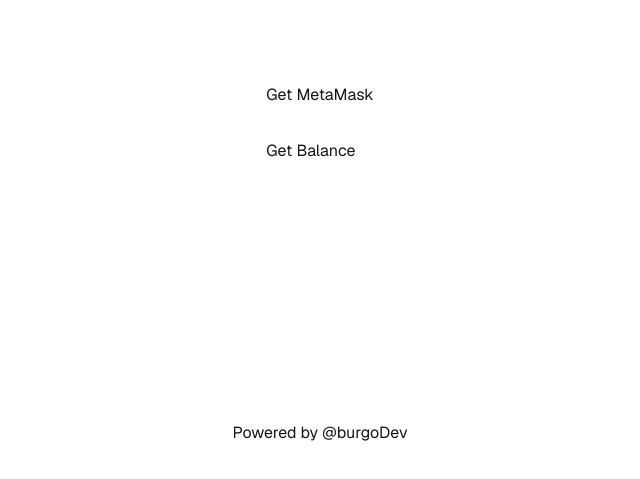
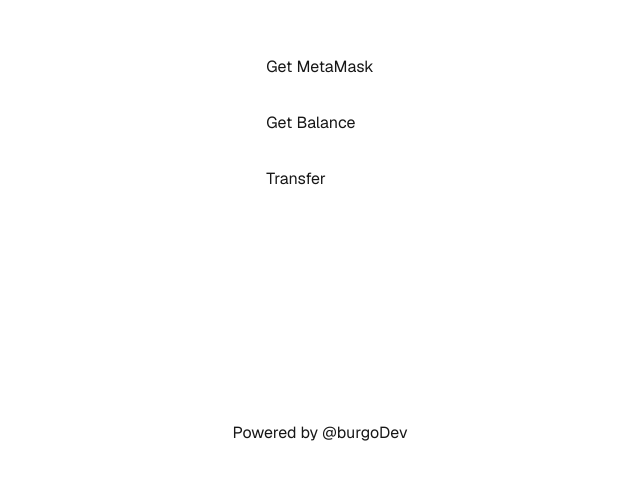
Before and after one commit to burgodev/web3-js-metamask-app, a Next.js app: page / in a window 1280 px wide. Shown: the part 277-756 px from the top of the page, without its empty margins (320-960 px from the left). Built offline with nearby package versions, Linux system fonts and the light colour scheme.

Commit message:
feat: transfer button

```diff
--- a/app/page.tsx
+++ b/app/page.tsx
@@ -1,7 +1,11 @@
 "use client";
 
 import { useState } from "react";
-import { getMetaMaskProvider, getBalance } from "./metamask/metaMaskService";
+import {
+  getMetaMaskProvider,
+  getBalance,
+  transfer,
+} from "./metamask/metaMaskService";
 
 export default function Home() {
   const [message, setMessage] = useState("");
@@ -9,6 +13,14 @@
   const handleGetBalance = async () => {
     const balance = await getBalance();
     setMessage(balance.toString());
+  };
+
+  const handleTransfer = async () => {
+    const transferMessage = await transfer(
+      "0xbcbf7fda3ef5dc7aff7ed77ec903201fab7eed4a",
+      "0.0001"
+    ); // TODO: dynamic values
+    setMessage(transferMessage[0].toString());
   };
 
   return (
@@ -20,6 +32,9 @@
         <button onClick={() => handleGetBalance()} className="rounded">
           Get Balance
         </button>
+        <button onClick={() => handleTransfer()} className="rounded">
+          Transfer
+        </button>
         {message}
       </main>
       <footer className="row-start-3 flex gap-6 flex-wrap items-center justify-center">
```
